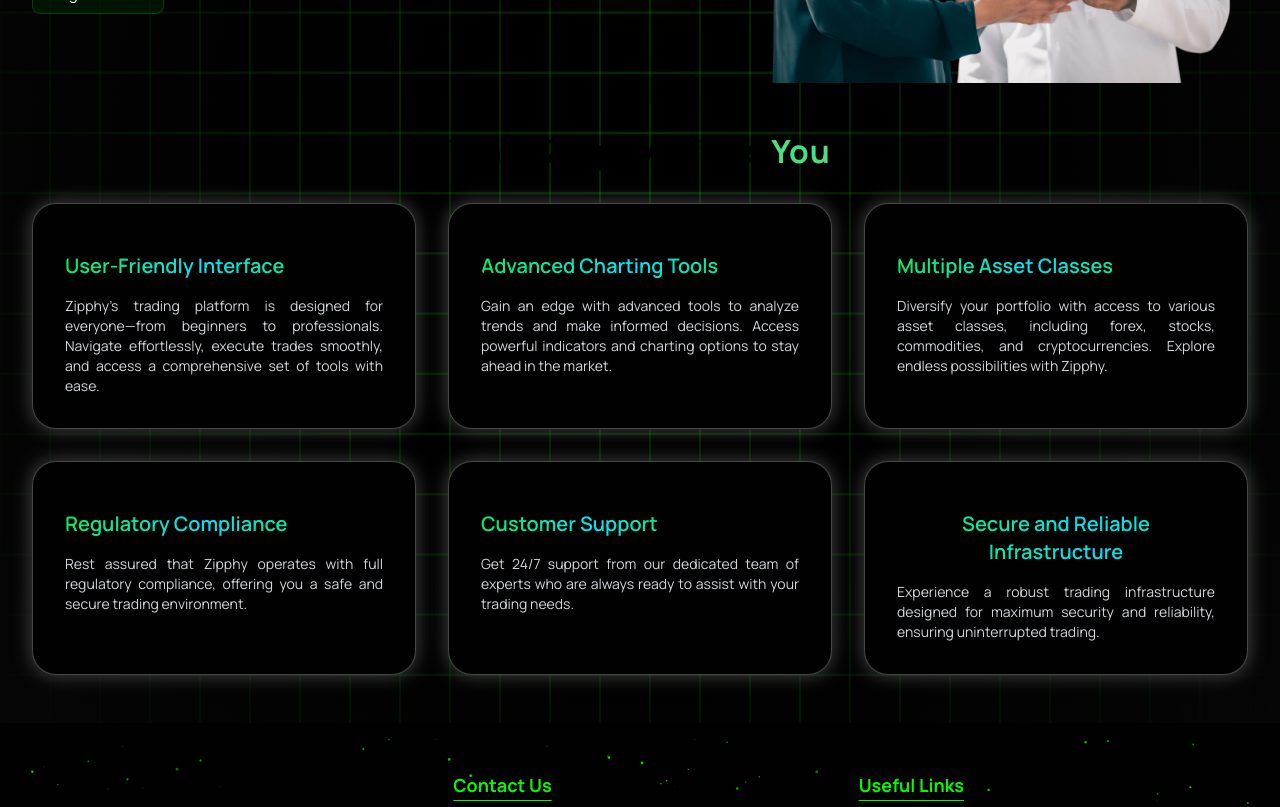
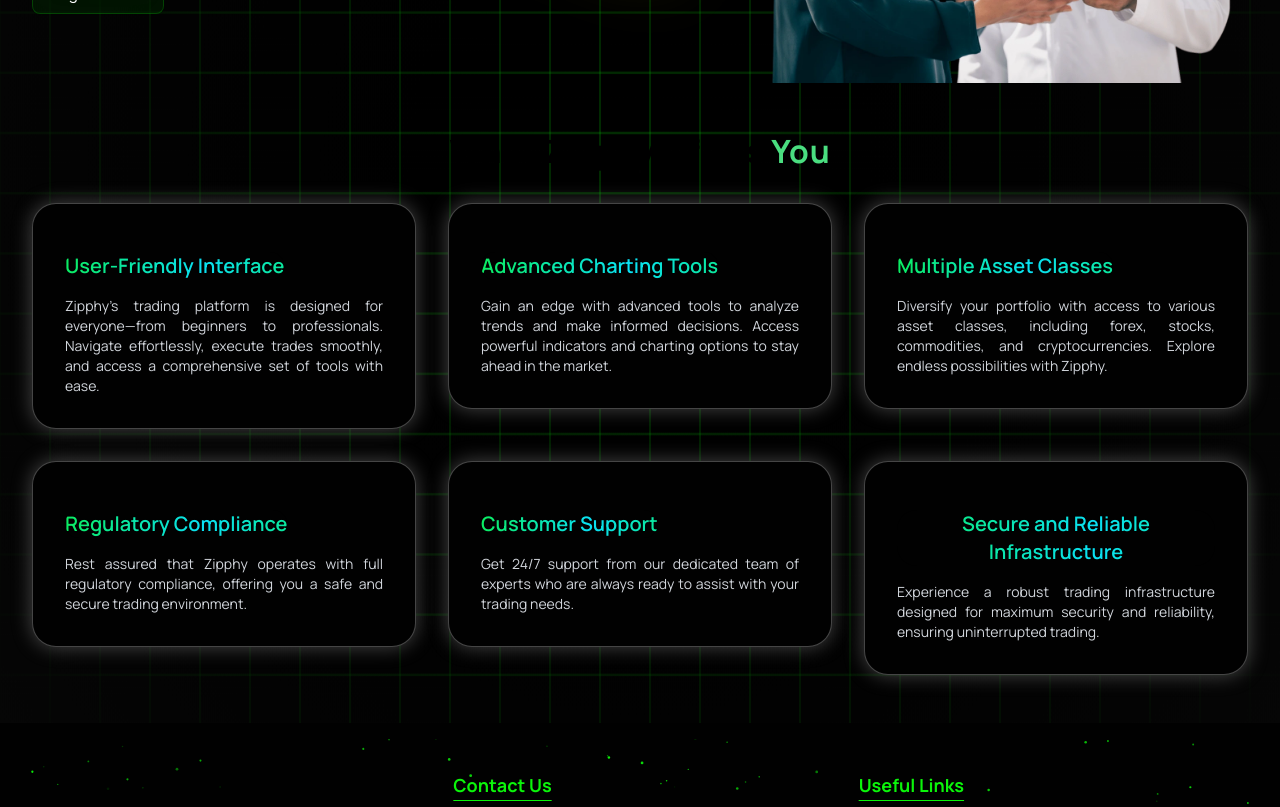
Before and after one commit to zafar-m3n/zipphy-new, a React (Vite) app: page /partnerships/introducing-broker in a window 1280 px wide. Shown: the part 460-1267 px from the top of the page. Built offline with nearby package versions, Linux system fonts and the light colour scheme; some icons are missing.

Commit message:
Animation Change

```diff
--- a/src/pages/partnerships/introducing-broker/index.jsx
+++ b/src/pages/partnerships/introducing-broker/index.jsx
@@ -58,6 +58,14 @@ const Broker = () => {
           </div>
         </div>
       </AnimatedContent>
+      <div className="text-center">
+        <TextGenerateEffect
+          className="text-center text-2xl md:text-[2rem] font-bold leading-tight tracking-tight text-white"
+          words="What Zipphy Offers You"
+          animated={false}
+        />
+        <div className="grid grid-cols-1 md:grid-cols-3 gap-8 mt-8">
+          {features.map((feature, index) => (
             <AnimatedContent
               distance={100}
               direction="horizontal"
@@ -68,14 +76,6 @@ const Broker = () => {
               scale={1.0}
               threshold={0.1}
             >
-        <div className="text-center">
-          <TextGenerateEffect
-            className="text-center text-2xl md:text-[2rem] font-bold leading-tight tracking-tight text-white"
-            words="What Zipphy Offers You"
-            animated={false}
-          />
-          <div className="grid grid-cols-1 md:grid-cols-3 gap-8 mt-8">
-            {features.map((feature, index) => (
               <SpotlightCard borderColor="#93939377" className="relative">
                 <div className="relative flex flex-col space-y-4">
                   <div className="absolute inset-0 flex items-center justify-center">
@@ -92,10 +92,10 @@ const Broker = () => {
                   <p className="text-sm text-gray-300 text-justify z-10">{feature.description}</p>
                 </div>
               </SpotlightCard>
+            </AnimatedContent>
           ))}
         </div>
       </div>
-      </AnimatedContent>
     </div>
   );
 };
```
Lines whose indentation alone changed are shown as unchanged.
